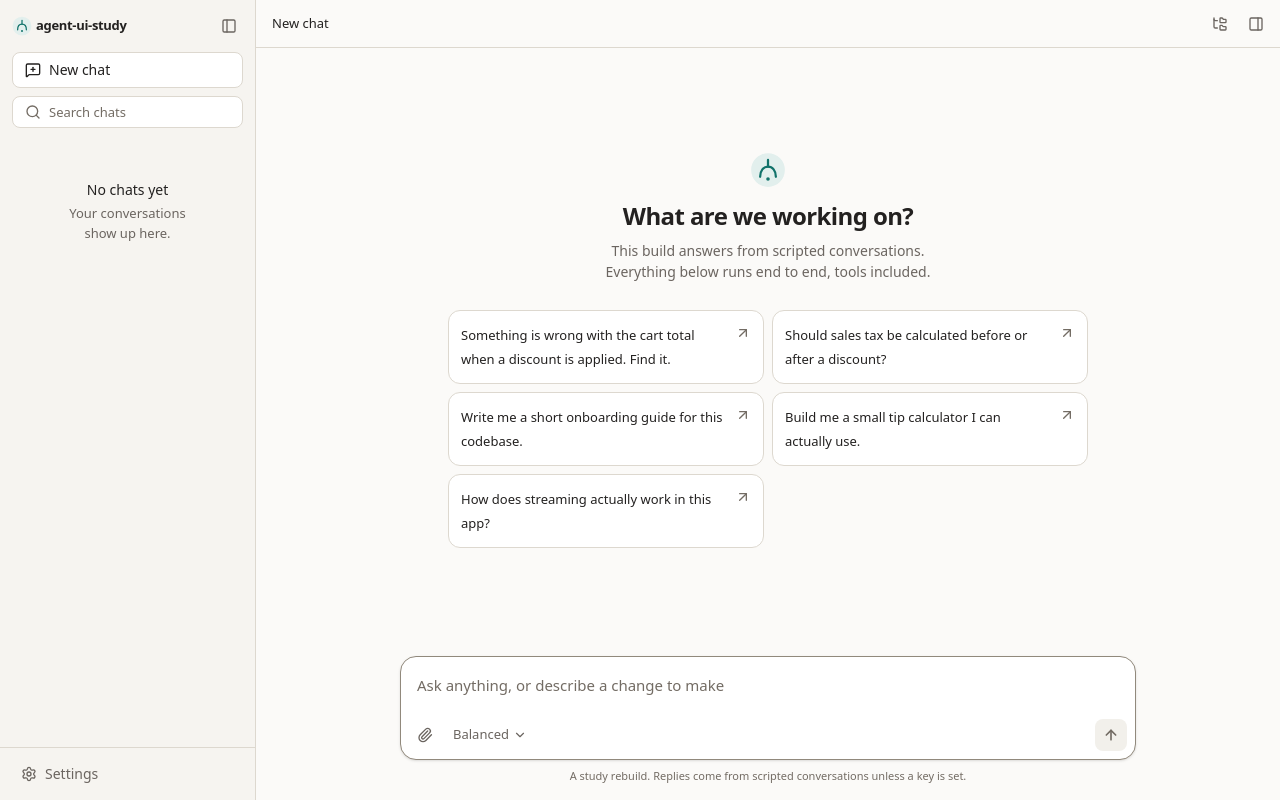
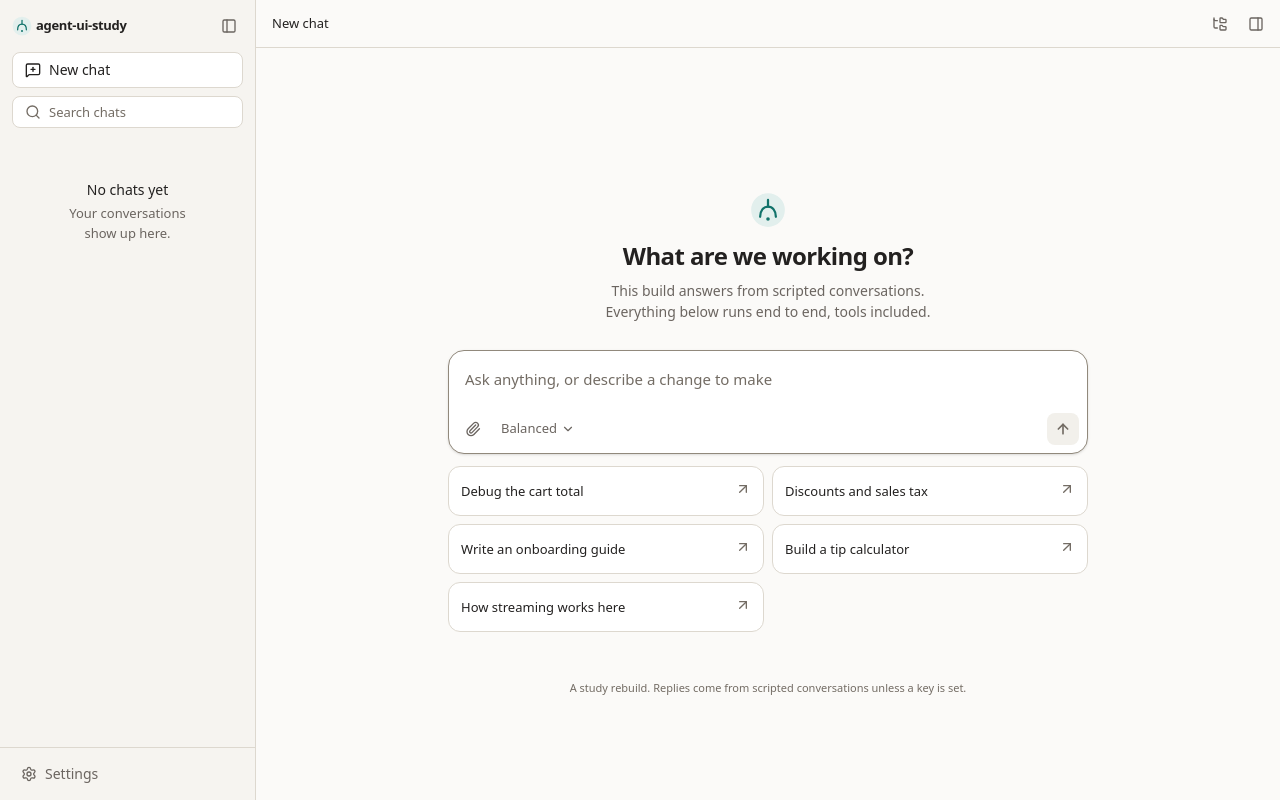
Before and after one commit to jlmjr-dev/agent-ui-study, a React (Vite) app in the folder apps/web/: page / in a window 1280 px wide. Built offline with nearby package versions, Linux system fonts and the light colour scheme.

Commit message:
feat: centre the composer on an empty chat

```diff
--- a/apps/web/src/features/chat/chat-screen.tsx
+++ b/apps/web/src/features/chat/chat-screen.tsx
@@ -76,13 +76,40 @@ export function ChatScreen({
     [conversation.id, store]
   )
 
+  const composer = (
+    <Composer
+      model={conversation.model}
+      onModelChange={setModel}
+      onSend={send}
+      onStop={stop}
+      running={running}
+      autoFocus={empty}
+    />
+  )
+
+  const footnote = (
+    <p className="mt-2 text-center text-[11px] text-text-faint">
+      A study rebuild. Replies come from scripted conversations unless a key is
+      set.
+    </p>
+  )
+
+  // On an empty chat the composer is the whole interface, so the greeting, the
+  // input and the suggestions form one centred group rather than being split
+  // across the full height of the viewport.
+  if (empty) {
+    return (
+      <div className="flex h-full min-h-0 items-center justify-center overflow-y-auto px-4 py-10">
+        <div className="w-full max-w-3xl">
+          <Welcome onPick={(prompt) => send(prompt, [])} composer={composer} />
+          {footnote}
+        </div>
+      </div>
+    )
+  }
+
   return (
     <div className="flex h-full min-h-0 flex-col">
-      {empty ? (
-        <div className="flex min-h-0 flex-1 items-center overflow-y-auto">
-          <Welcome onPick={(prompt) => send(prompt, [])} />
-        </div>
-      ) : (
       <Transcript
         conversation={conversation}
         onEdit={edit}
@@ -94,21 +121,10 @@ export function ChatScreen({
         }
         onOpenArtifact={onOpenArtifact}
       />
-      )}
 
       <div className="mx-auto w-full max-w-3xl shrink-0 px-4 pt-1 pb-4">
-        <Composer
-          model={conversation.model}
-          onModelChange={setModel}
-          onSend={send}
-          onStop={stop}
-          running={running}
-          autoFocus={empty}
-        />
-        <p className="mt-2 text-center text-[11px] text-text-faint">
-          A study rebuild. Replies come from scripted conversations unless a key
-          is set.
-        </p>
+        {composer}
+        {footnote}
       </div>
     </div>
   )
--- a/apps/web/src/features/chat/welcome.tsx
+++ b/apps/web/src/features/chat/welcome.tsx
@@ -1,5 +1,6 @@
 import { SCENARIOS } from "@agent-ui-study/engine"
 import { ArrowUpRight } from "lucide-react"
+import type { ReactNode } from "react"
 
 import { Wordmark } from "@/shared/components/wordmark"
 
@@ -8,7 +9,13 @@ import { Wordmark } from "@/shared/components/wordmark"
  * the engine. A demo that offers prompts it cannot answer is worse than one
  * that offers none, and this cannot drift out of sync with what actually runs.
  */
-export function Welcome({ onPick }: { onPick: (prompt: string) => void }) {
+export function Welcome({
+  onPick,
+  composer,
+}: {
+  onPick: (prompt: string) => void
+  composer: ReactNode
+}) {
   return (
     <div className="mx-auto flex w-full max-w-2xl animate-rise flex-col items-center px-4 py-10">
       <Wordmark className="mb-3 size-9" />
@@ -21,7 +28,9 @@ export function Welcome({ onPick }: { onPick: (prompt: string) => void }) {
         end to end, tools included.
       </p>
 
-      <div className="mt-7 grid w-full gap-2 sm:grid-cols-2">
+      <div className="mt-7 w-full">{composer}</div>
+
+      <div className="mt-3 grid w-full gap-2 sm:grid-cols-2">
         {SCENARIOS.map((scenario) => (
           <button
             key={scenario.id}
@@ -30,7 +39,7 @@ export function Welcome({ onPick }: { onPick: (prompt: string) => void }) {
             className="group flex items-start gap-2 rounded-xl border border-border bg-surface p-3 text-left focus-ring transition-colors hover:border-border-strong hover:bg-surface-raised"
           >
             <span className="flex-1 text-[13px] leading-6 text-text">
-              {scenario.prompt}
+              {scenario.label}
             </span>
             <ArrowUpRight className="mt-0.5 size-4 shrink-0 text-text-faint transition-colors group-hover:text-accent" />
           </button>
--- a/packages/engine/src/scenario.ts
+++ b/packages/engine/src/scenario.ts
@@ -14,7 +14,9 @@ export type ScriptedStep =
 
 export type Scenario = {
   id: string
-  /** Shown in the "try this" list on an empty conversation. */
+  /** A short noun phrase for the suggestion chip on an empty conversation. */
+  label: string
+  /** The full text the chip actually sends. */
   prompt: string
   keywords: string[]
   turns: ScriptedStep[][]
--- a/packages/engine/src/scenarios.ts
+++ b/packages/engine/src/scenarios.ts
@@ -20,6 +20,7 @@ export function total(cart: Cart): Money {
 
 const debugging: Scenario = {
   id: "debugging",
+  label: "Debug the cart total",
   prompt:
     "Something is wrong with the cart total when a discount is applied. Find it.",
   keywords: ["bug", "wrong", "cart total", "discount", "broken", "fix"],
@@ -97,6 +98,7 @@ const debugging: Scenario = {
 
 const research: Scenario = {
   id: "research",
+  label: "Discounts and sales tax",
   prompt: "Should sales tax be calculated before or after a discount?",
   keywords: ["sales tax", "before or after", "tax be calculated", "should tax"],
   turns: [
@@ -123,6 +125,7 @@ const research: Scenario = {
 
 const artifact: Scenario = {
   id: "artifact",
+  label: "Write an onboarding guide",
   prompt: "Write me a short onboarding guide for this codebase.",
   keywords: [
     "guide",
@@ -208,6 +211,7 @@ pnpm build   # tsc -b
 
 const buildArtifact: Scenario = {
   id: "build",
+  label: "Build a tip calculator",
   prompt: "Build me a small tip calculator I can actually use.",
   keywords: [
     "build me",
@@ -307,6 +311,7 @@ const buildArtifact: Scenario = {
 
 const explain: Scenario = {
   id: "explain",
+  label: "How streaming works here",
   prompt: "How does streaming actually work in this app?",
   keywords: [
     "streaming",
```
Lines whose indentation alone changed are shown as unchanged.
